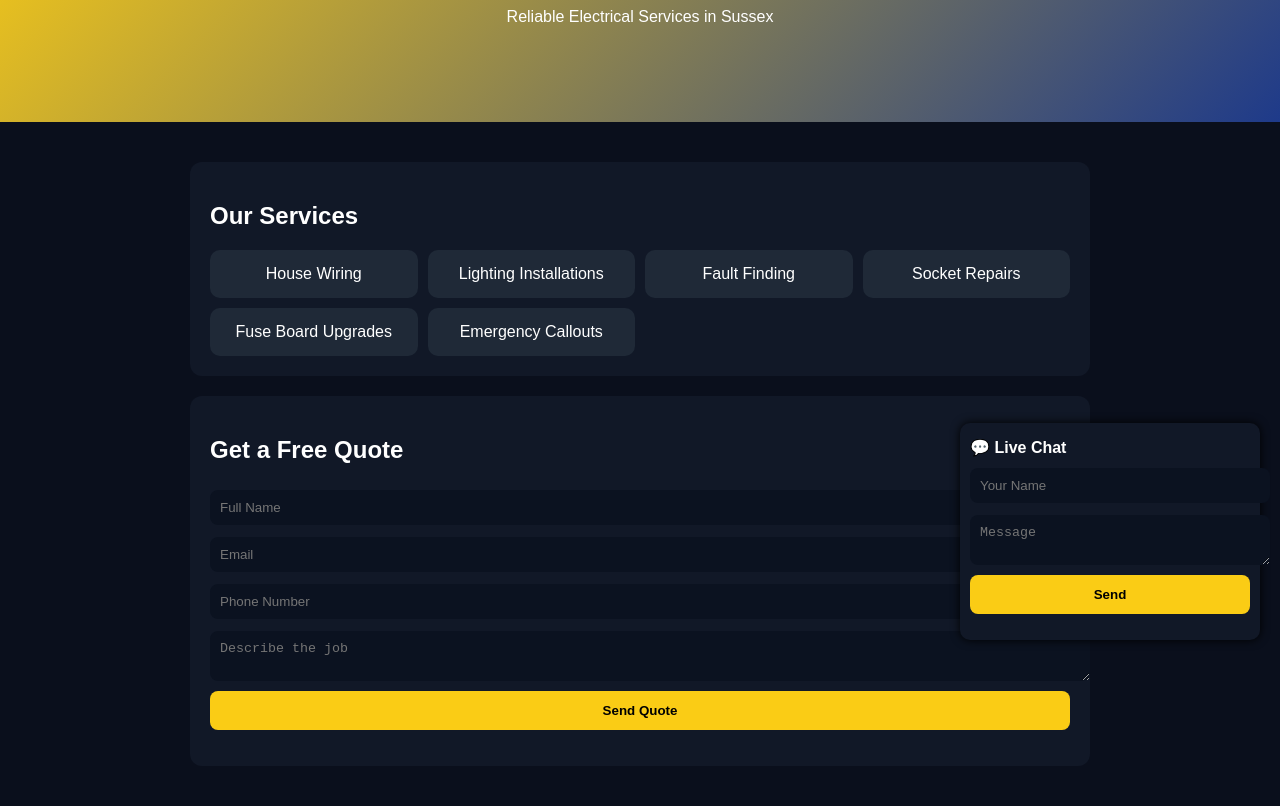
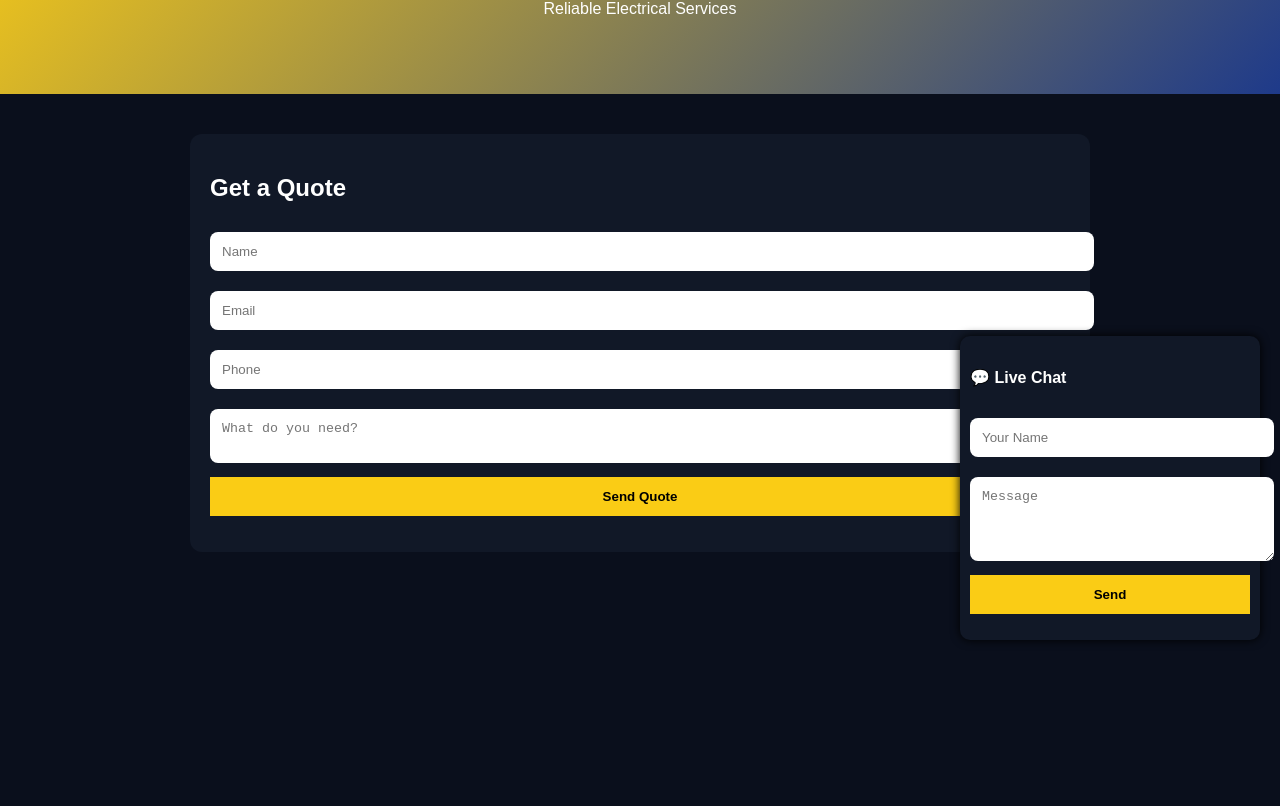
Before and after one commit to rumseycatherine255-svg/website, a website: page public/index.html in a window 1280 px wide. Shown: the part 140-946 px from the top of the page. After the commit the page ends 800 px from the top, so only its background shows below. Drawn offline with Linux system fonts and the light colour scheme.

Commit message:
Update index.html

```diff
--- a/public/index.html
+++ b/public/index.html
@@ -13,14 +13,9 @@
     }
 
     header {
-      padding: 80px 20px;
+      padding: 60px;
       text-align: center;
       background: linear-gradient(135deg, #facc15, #1e3a8a);
-    }
-
-    h1 {
-      font-size: 45px;
-      margin: 0;
     }
 
     .container {
@@ -36,27 +31,12 @@
       border-radius: 12px;
     }
 
-    .grid {
-      display: grid;
-      grid-template-columns: repeat(auto-fit, minmax(180px, 1fr));
-      gap: 10px;
-    }
-
-    .service {
-      background: #1f2937;
-      padding: 15px;
-      border-radius: 10px;
-      text-align: center;
-    }
-
     input, textarea {
       width: 100%;
-      padding: 10px;
-      margin: 6px 0;
+      padding: 12px;
+      margin: 10px 0;
+      border-radius: 8px;
       border: none;
-      border-radius: 8px;
-      background: #0b1220;
-      color: white;
     }
 
     button {
@@ -66,7 +46,6 @@
       border: none;
       cursor: pointer;
       font-weight: bold;
-      border-radius: 8px;
     }
 
     button:hover {
@@ -74,7 +53,7 @@
     }
 
     /* CHAT BOX */
-    #chat {
+    #chatBox {
       position: fixed;
       bottom: 20px;
       right: 20px;
@@ -85,8 +64,8 @@
       box-shadow: 0 0 10px black;
     }
 
-    #chat h4 {
-      margin: 5px 0;
+    #chatBox textarea {
+      height: 60px;
     }
   </style>
 </head>
@@ -95,32 +74,19 @@
 
 <header>
   <h1>SPS Electrical</h1>
-  <p>Reliable Electrical Services in Sussex</p>
+  <p>Reliable Electrical Services</p>
 </header>
 
 <div class="container">
 
-  <!-- SERVICES -->
-  <div class="card">
-    <h2>Our Services</h2>
-    <div class="grid">
-      <div class="service">House Wiring</div>
-      <div class="service">Lighting Installations</div>
-      <div class="service">Fault Finding</div>
-      <div class="service">Socket Repairs</div>
-      <div class="service">Fuse Board Upgrades</div>
-      <div class="service">Emergency Callouts</div>
-    </div>
-  </div>
-
   <!-- QUOTE -->
   <div class="card">
-    <h2>Get a Free Quote</h2>
+    <h2>Get a Quote</h2>
 
-    <input id="qname" placeholder="Full Name">
+    <input id="qname" placeholder="Name">
     <input id="qemail" placeholder="Email">
-    <input id="qphone" placeholder="Phone Number">
-    <textarea id="qmsg" placeholder="Describe the job"></textarea>
+    <input id="qphone" placeholder="Phone">
+    <textarea id="qmsg" placeholder="What do you need?"></textarea>
 
     <button onclick="sendQuote()">Send Quote</button>
 
@@ -129,8 +95,8 @@
 
 </div>
 
-<!-- LIVE CHAT -->
-<div id="chat">
+<!-- CHAT BOX -->
+<div id="chatBox">
   <h4>💬 Live Chat</h4>
 
   <input id="cname" placeholder="Your Name">
@@ -143,7 +109,7 @@
 
 <script>
 
-/* ---------------- QUOTE ---------------- */
+// QUOTE
 async function sendQuote() {
   const res = await fetch('/send-quote', {
     method: 'POST',
@@ -157,15 +123,12 @@ async function sendQuote() {
   });
 
   const data = await res.json();
-
-  qstatus.innerText = data.success
-    ? "Quote sent ✔"
-    : "Failed ❌";
+  qstatus.innerText = data.success ? "Quote sent ✔" : "Failed ❌";
 }
 
-/* ---------------- CHAT ---------------- */
+// CHAT
 async function sendChat() {
-  const res = await fetch('/send-message', {
+  const res = await fetch('/send-chat', {
     method: 'POST',
     headers: {'Content-Type':'application/json'},
     body: JSON.stringify({
@@ -175,10 +138,7 @@ async function sendChat() {
   });
 
   const data = await res.json();
-
-  cstatus.innerText = data.success
-    ? "Sent ✔"
-    : "Failed ❌";
+  cstatus.innerText = data.success ? "Sent ✔" : "Failed ❌";
 }
 
 </script>
```
